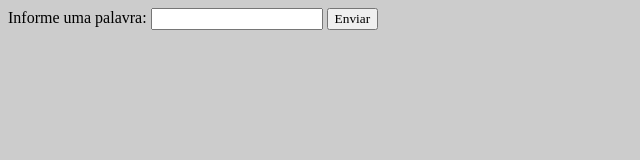
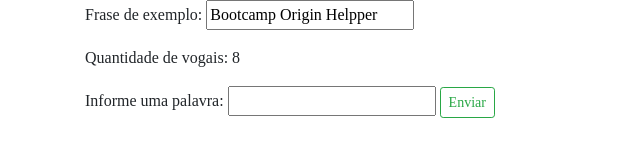
Before and after one commit to samuelcamilodacosta/Helpper-Origins, a plain HTML site: page Sprint-2/Exercicio-5/index.html in a window 1280 px wide. Shown: the whole page, without its empty margins (0-640 px from the left). Drawn offline with nearby package versions, Linux system fonts and the light colour scheme.

Commit message:
feature/Exercicio-5

```diff
--- a/Sprint-2/Exercicio-5/index.html
+++ b/Sprint-2/Exercicio-5/index.html
@@ -6,17 +6,25 @@
   <meta http-equiv="X-UA-Compatible" content="IE=edge">
   <meta name="viewport" content="width=device-width, initial-scale=1.0">
   <title>Atividade 5</title>
+  <script src="script.js" type="module" defer></script>
+  <link rel="stylesheet" href="https://stackpath.bootstrapcdn.com/bootstrap/4.1.3/css/bootstrap.min.css" integrity="sha384-MCw98/SFnGE8fJT3GXwEOngsV7Zt27NXFoaoApmYm81iuXoPkFOJwJ8ERdknLPMO" crossorigin="anonymous">
   <link rel="stylesheet" href="style.css">
-  <script src="script.js" type="module" defer></script>
 </head>
 
 <body>
-  <form>
-    <span>Informe uma palavra: </span>
-    <input type="text" name="word" id="word">
-    <button id="send">Enviar</button>
-  </form>
-  <div id="answer"></div>
+  <div class="container">
+    <form>
+        <span>Frase de exemplo: </span>
+        <input type="text" name="wordExample" id="wordExample" class="form-group" value="Bootcamp Origin Helpper" readonly>
+        <div id="answerExample" class="form-group"></div>
+        <span>Informe uma palavra: </span>
+        <input type="text" name="word" id="word" class="form-group">
+        <button id="send" class="btn btn-outline-success btn-sm">Enviar</button>
+        <div id="answer" class="form-group"></div>
+    </form>
+  </div>
+
+
 </body>
 
 </html>
--- a/Sprint-2/Exercicio-5/script.js
+++ b/Sprint-2/Exercicio-5/script.js
@@ -1,15 +1,16 @@
-import Words from "./class";
+import Words from "./class.js";
 /* solution a */
-let example = "bootcamp origin helpper";
-let classOfExample = new Words(example);
-console.log(classOfExample.amountVowels());
+let example = document.querySelector('#wordExample');
+let classOfExample = new Words(example.value);
+let answerExample = document.getElementById('answerExample');
+answerExample.innerHTML = `Quantidade de vogais: ${classOfExample.amountVowels()}`;
 /* solution b */
 const button = document.querySelector('#send');
 button.addEventListener('click', function (event) {
     event.preventDefault();
     let word = document.querySelector('#word');
     if (word.value == '') {
-        alert("Por favor, informe a palavra para ser analisada.");
+        alert("Por favor, informe a palavra a ser analisada.");
         return;
     }
     let classOfWord = new Words(word.value);
--- a/Sprint-2/Exercicio-5/style.css
+++ b/Sprint-2/Exercicio-5/style.css
@@ -2,5 +2,5 @@
   font-family: 'Times New Roman', Times, serif;
 }
 body {
-  background: #ccc;
+  background: #fff;
 }
```
Also changed, not shown: Sprint-2/Exercicio-5/script.ts (+6 -5 lines).
